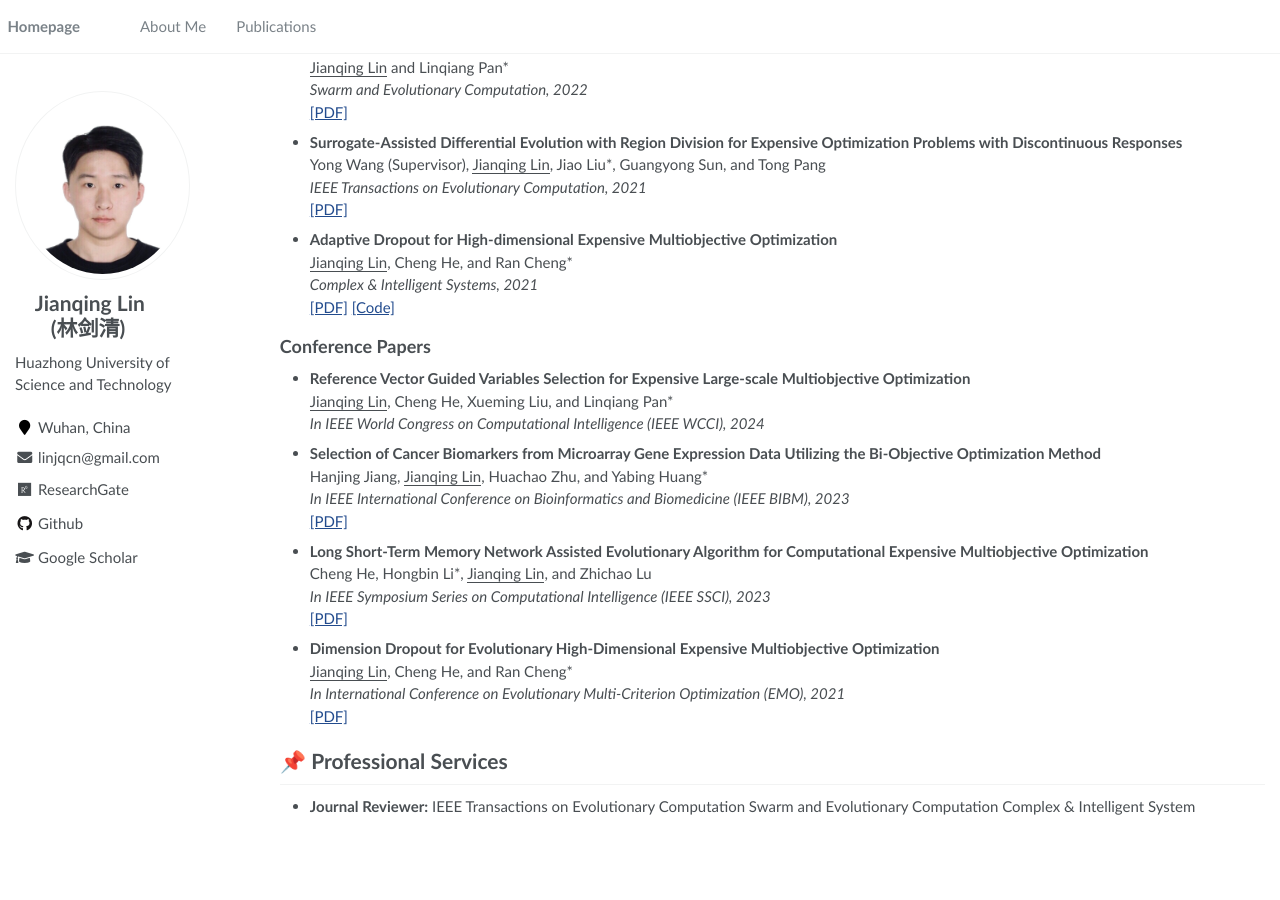
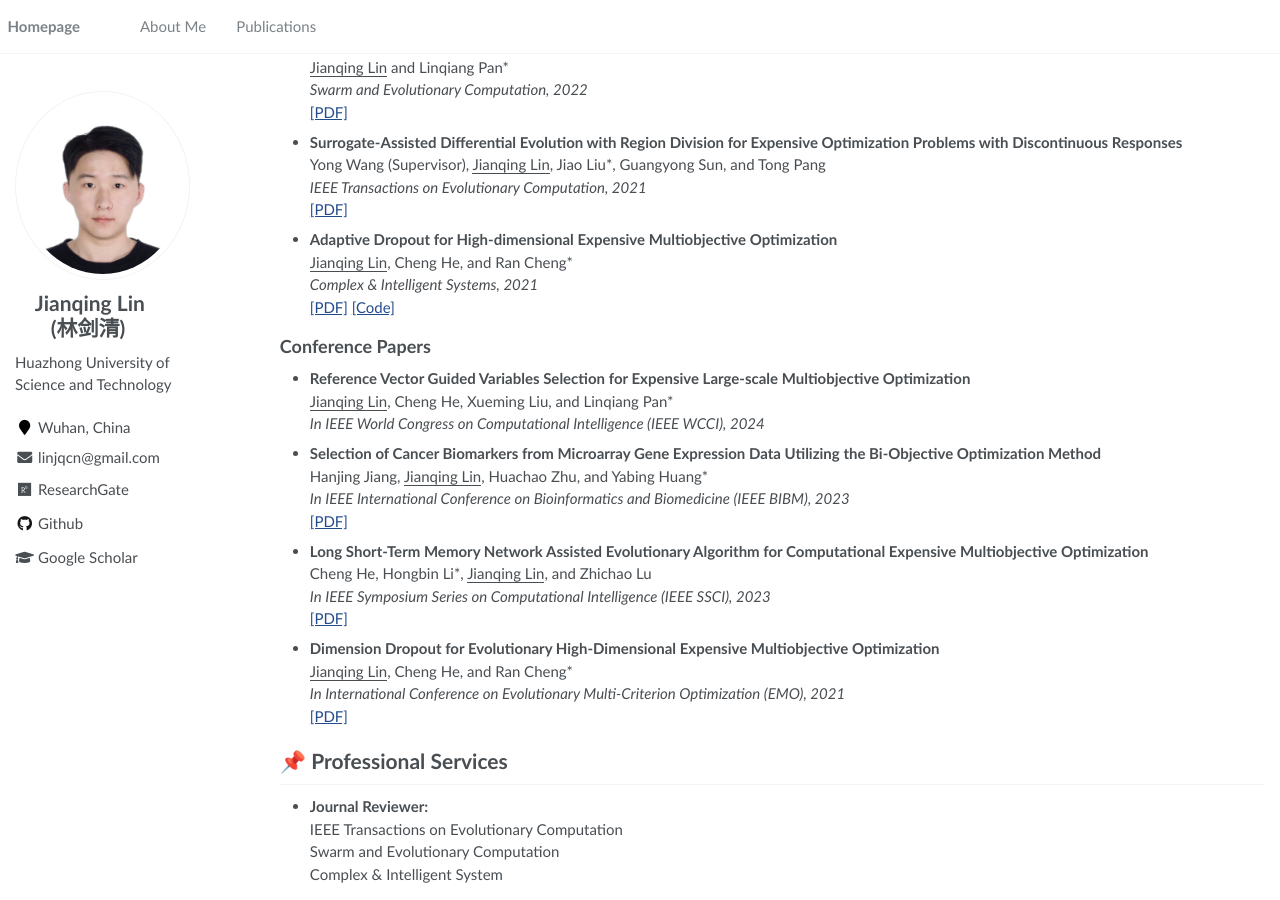
Before and after one commit to jqlincn/jqlincn.github.io, a Jekyll site: the page built from _pages/about.md, in a window 1280 px wide and 900 px high, scrolled down 622 px. Built offline with Jekyll 4.4.1, drawn with Linux system fonts in a browser that asks for light colours; before the commit the page ends 1455 px from its top, so only the background shows below that.

```diff
--- a/_pages/about.md
+++ b/_pages/about.md
@@ -105,7 +105,7 @@ My research interest includes computational intelligence, multiobjective optimiz
 <!-- - *2019.05 - 2020.02*, [Lorem](https://github.com/), China. -->
 
 # 📌 Professional Services
-- **Journal Reviewer:**
-  IEEE Transactions on Evolutionary Computation
-  Swarm and Evolutionary Computation
-  Complex & Intelligent System
+- **Journal Reviewer:**   <br>
+  IEEE Transactions on Evolutionary Computation   <br>
+  Swarm and Evolutionary Computation   <br>
+  Complex & Intelligent System   <br>
```
